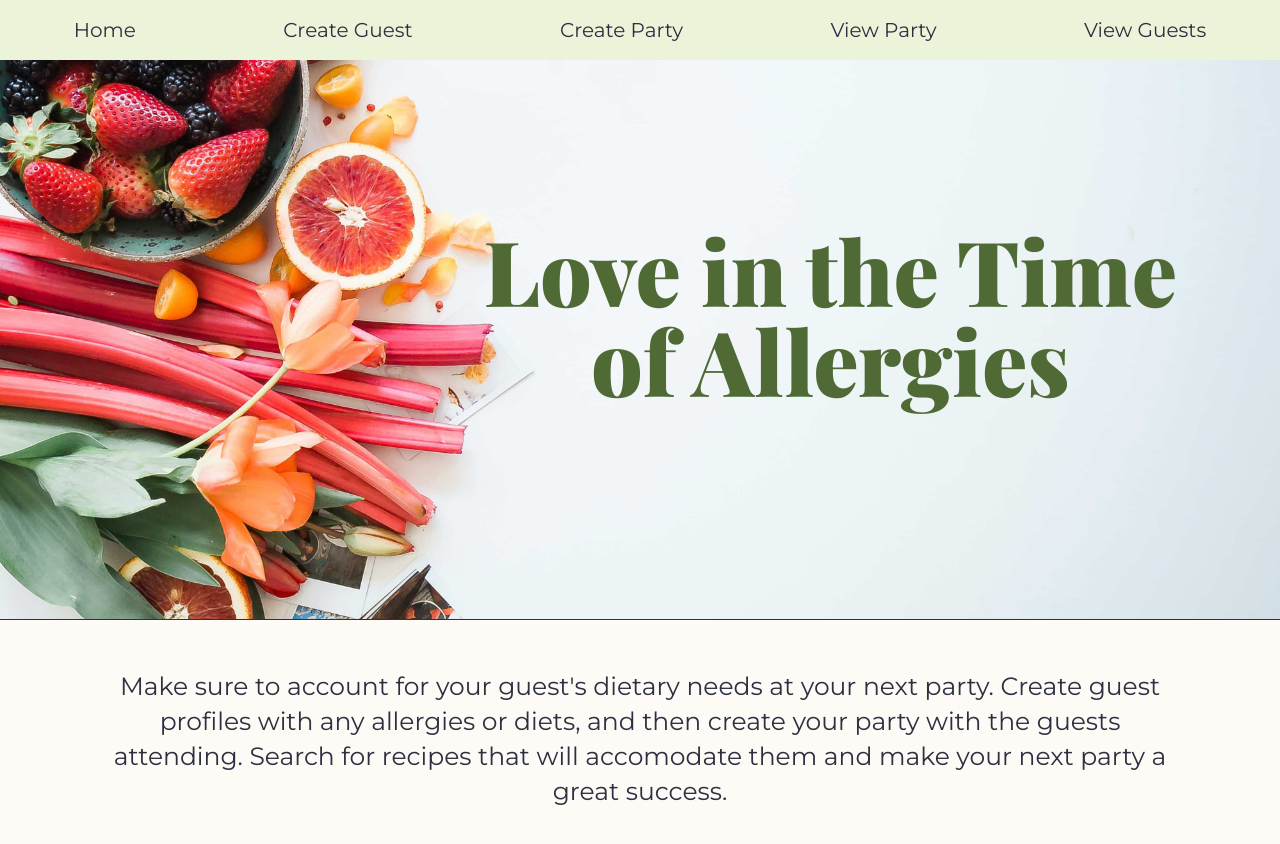
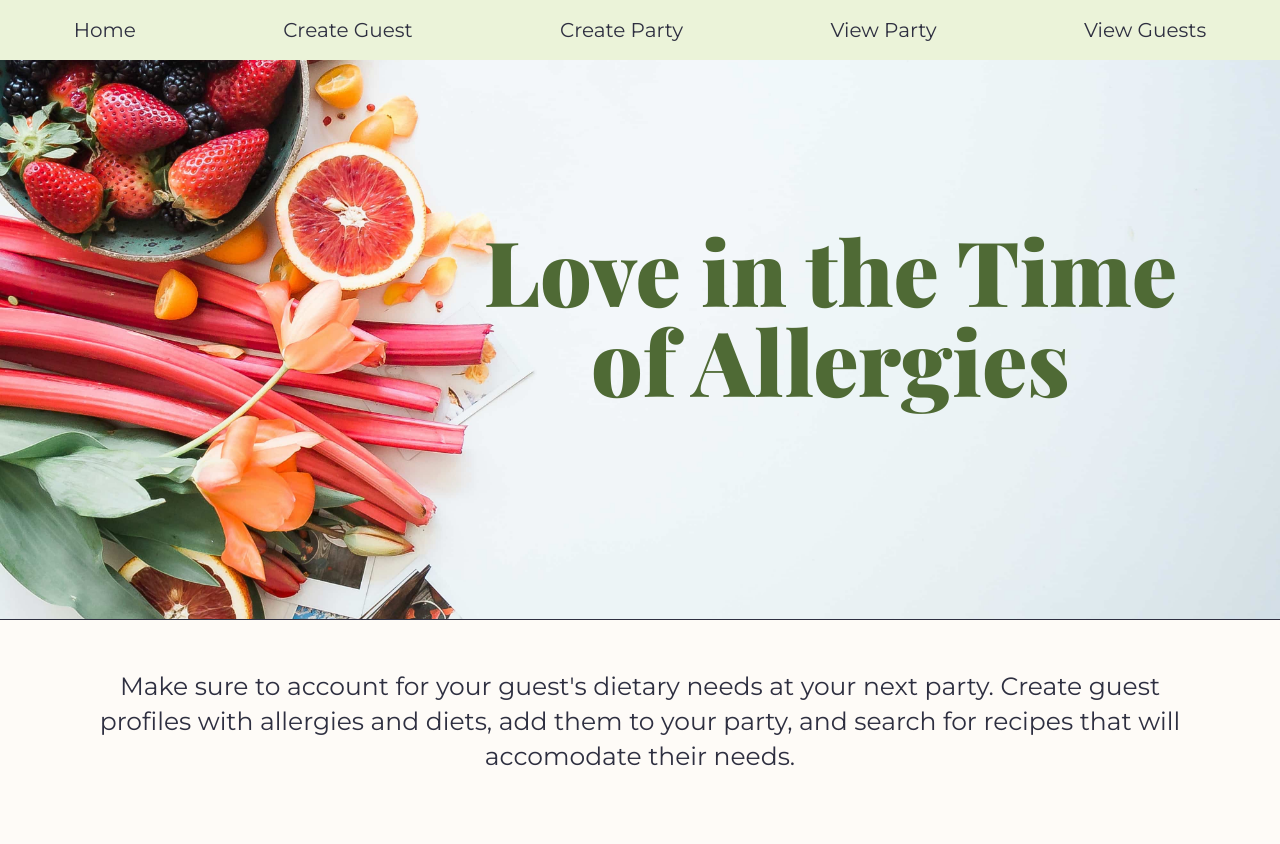
Before and after one commit to BhagirthiEmmaMatthewPatrick-Project6/bempApp, a React (Create React App) app: page /Home in a window 1280 px wide. Shown: the top 844 px of the page. Built offline with nearby package versions, Linux system fonts and the light colour scheme.

Commit message:
tweaked the intro on the home page

```diff
--- a/src/components/Home.js
+++ b/src/components/Home.js
@@ -8,7 +8,7 @@ function Home() {
             </div>
             <div className="wrapper homeIntro">
                 <p>Make sure to account for your guest's dietary needs at your next party.
-                Create guest profiles with any allergies or diets, and then create your party with the guests attending. Search for recipes that will accomodate them and make your next party a great success.</p>
+                Create guest profiles with allergies and diets, add them to your party, and search for recipes that will accomodate their needs.</p>
             </div>
         </header>
     )
```
